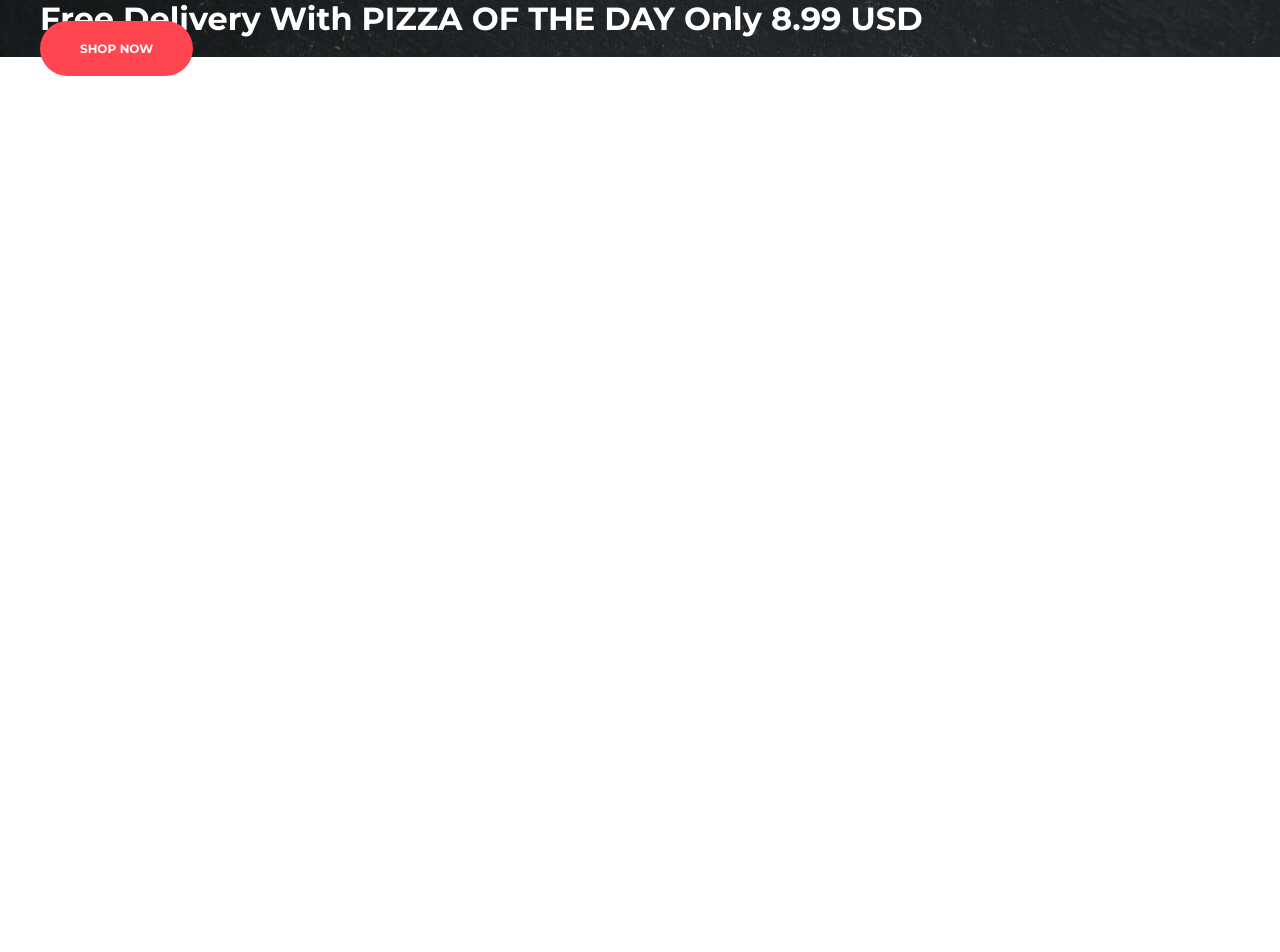
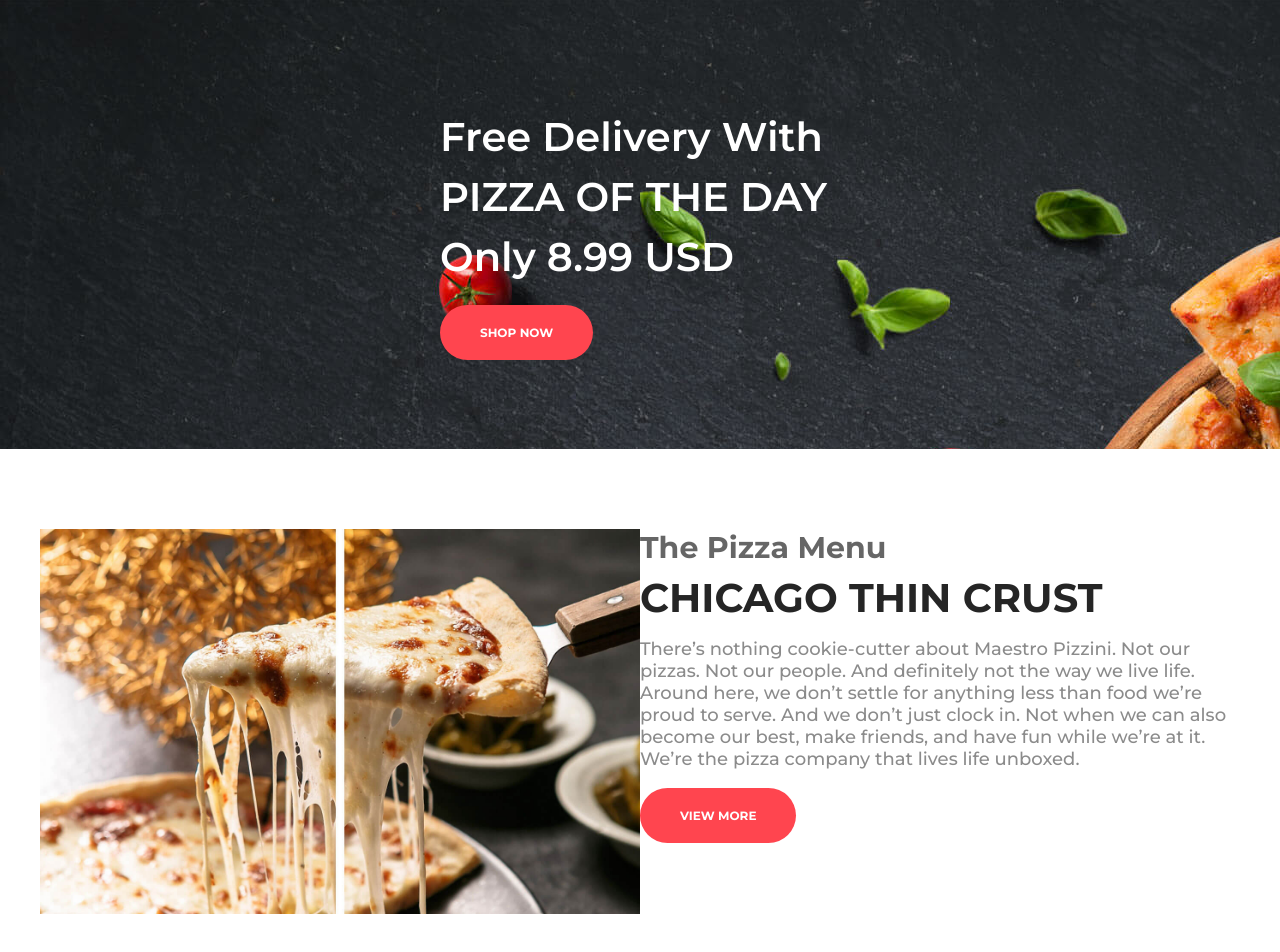
Before and after one commit to prakhyatsinghal/Maestro-Pizzni, a React (Create React App) app: page / in a window 1280 px wide. Shown: the part 1351-2303 px from the top of the page. Before the commit the page ends 1427 px from the top, so only its background shows below. Built offline with nearby package versions, Linux system fonts and the light colour scheme.

Commit message:
Started Menu

```diff
--- a/src/App.css
+++ b/src/App.css
@@ -156,3 +156,25 @@ body{
   height : 450 px;
   background-attachment: fixed;
 }
+
+.shop__text {
+  height : 450px;
+  display : flex;
+  align-items : center;
+  width : 400px;
+  justify-content: center;
+  margin : 0 auto;
+  color : #fff;
+}
+
+.shop__text h1 {
+  font-size: 40px;
+  line-height : 60px;
+  font-weight : 600;
+  font-style : normal;
+  letter-spacing : 0.5 px;
+}
+
+.shop__btn {
+  margin-top : 35px;
+}
--- a/src/App.js
+++ b/src/App.js
@@ -4,6 +4,8 @@ import Header from './components/Header';
 import Navbar from './components/Navbar';
 import About from './components/About';
 import Shop from './components/Shop';
+import Menu from './components/Menu';
+import Clients from './components/Clients';
 
 function App() {
   return (
@@ -12,6 +14,8 @@ function App() {
       <Navbar></Navbar>
       <About></About>
       <Shop></Shop>
+      <Menu></Menu>
+      <Clients></Clients>
     </div>
   );
 }
--- a/src/components/About.js
+++ b/src/components/About.js
@@ -9,10 +9,9 @@ const About = () => {
             <h3>About Us</h3>
             <h1>WELCOME TO MAESTRO PIZZINI</h1>
             <p>
-There’s nothing cookie-cutter about Maestro Pizzini. Not our pizzas. Not our people.
-And definitely not the way we live life. Around here, we don’t settle for anything less than food
- we’re proud to serve. And we don’t just clock in. Not when we can also
-become our best, make friends, and have fun while we’re at it. We’re the pizza company that lives life unboxed.
+              Investigationes demonstraverunt lectores legere me lius quod ii
+              legunt saepius. Claritas est etiam processus dynaus, quise
+              sequitur mutationem consuetudium lectorum.
             </p>
             <div className="about__btn">
               <a href="" className="btn btn-smart">
--- /dev/null
+++ b/src/components/Clients.js
@@ -0,0 +1,17 @@
+import React from 'react'
+
+const Clients = () => {
+  return (
+    <div className= "clients">
+        <div className="container">
+            <div className="row">
+                <div className = "col-3">
+
+                </div>
+            </div>
+        </div>
+    </div>
+  )
+}
+
+export default Clients
--- /dev/null
+++ b/src/components/Menu.js
@@ -0,0 +1,35 @@
+import React from 'react'
+
+const Menu = () => {
+  return (
+    <div className= "about">
+    <div className="container">
+        <div className="row">
+
+          <div className="col-6">
+            <div className="about__img">
+              <img src="/img/pizza.jpg" alt="Pizza" />
+              </div>
+              </div>
+              <div className="col-6 p-25">
+            <h3>The Pizza Menu</h3>
+            <h1>CHICAGO THIN CRUST</h1>
+            <p>
+There’s nothing cookie-cutter about Maestro Pizzini. Not our pizzas. Not our people.
+And definitely not the way we live life. Around here, we don’t settle for anything less than food
+ we’re proud to serve. And we don’t just clock in. Not when we can also
+become our best, make friends, and have fun while we’re at it. We’re the pizza company that lives life unboxed.
+            </p>
+            <div className="about__btn">
+              <a href="" className="btn btn-smart">
+                VIEW MORE
+              </a>
+            </div>
+          </div>
+            </div>
+          </div>
+        </div>
+  )
+}
+
+export default Menu
```
